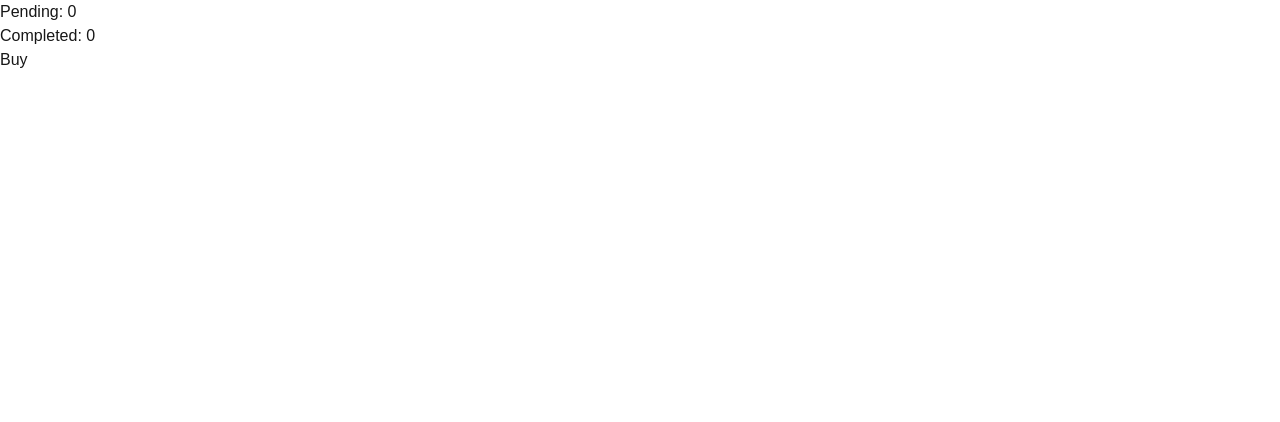
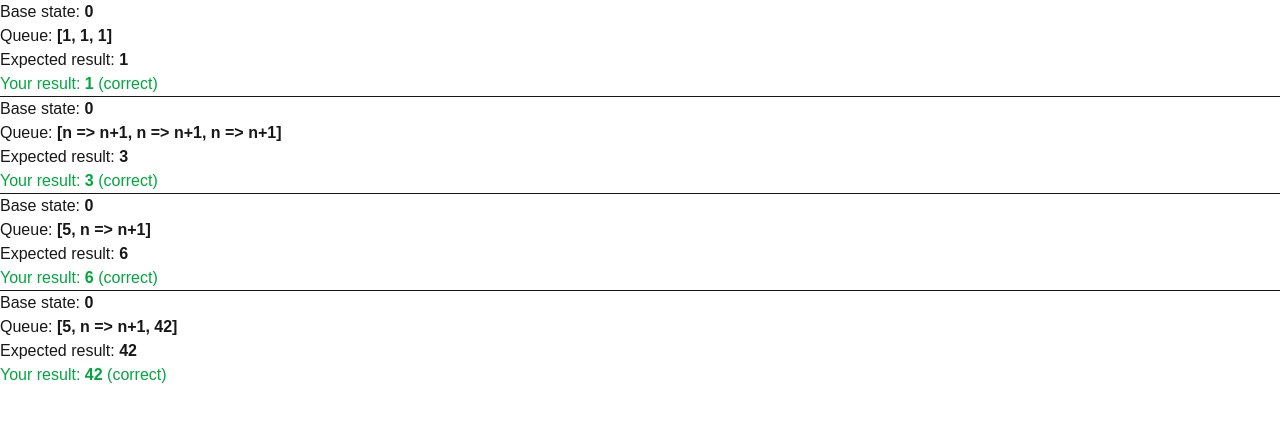
Before and after one commit to IrakliAmbroladze/nextjs-playground, a Next.js app: page / in a window 1280 px wide. Shown: the top 422 px of the page. Built offline with nearby package versions, Linux system fonts and the light colour scheme.

Commit message:
Challenge 2 of 2: Implement the state queue yourself. my version

```diff
--- a/src/app/page.tsx
+++ b/src/app/page.tsx
@@ -1,29 +1,57 @@
 "use client";
 
-import { useState } from "react";
+import { getFinalState } from "@/utils/processQueue";
 
-const delay = (ms: number) => {
-  return new Promise((resolve) => {
-    setTimeout(resolve, ms);
-  });
-};
+interface TestCase {
+  baseState: number;
+  queue: number[] | string[];
+  expected: number;
+}
 
-const Counter = () => {
-  const [pending, setPending] = useState(0);
-  const [completed, setCompleted] = useState(0);
-  const handleClick = async () => {
-    setPending((pending) => pending + 1);
-    await delay(3000);
-    setPending((pending) => pending - 1);
-    setCompleted((completed) => completed + 1);
-  };
+function increment(n: number): number {
+  return n + 1;
+}
+increment.toString = () => "n => n+1";
+
+const TestCase = ({ baseState, queue, expected }: TestCase) => {
+  const actual = getFinalState(baseState, queue);
   return (
     <>
-      <h3>Pending: {pending}</h3>
-      <h3>Completed: {completed}</h3>
-      <button onClick={handleClick}>Buy</button>
+      <p>
+        Base state: <b>{baseState}</b>
+      </p>
+      <p>
+        Queue: <b>[{queue.join(", ")}]</b>
+      </p>
+      <p>
+        Expected result: <b>{expected}</b>
+      </p>
+      <p
+        className={`${actual === expected ? "text-green-600" : "text-red-600"}`}
+      >
+        Your result: <b>{actual}</b> (
+        {actual === expected ? "correct" : "wrong"})
+      </p>
     </>
   );
 };
 
-export default Counter;
+const App = () => {
+  return (
+    <>
+      <TestCase baseState={0} queue={[1, 1, 1]} expected={1} />
+      <hr />
+      <TestCase
+        baseState={0}
+        queue={[increment, increment, increment]}
+        expected={3}
+      />
+      <hr />
+      <TestCase baseState={0} queue={[5, increment]} expected={6} />
+      <hr />
+      <TestCase baseState={0} queue={[5, increment, 42]} expected={42} />
+    </>
+  );
+};
+
+export default App;
--- /dev/null
+++ b/src/utils/processQueue.ts
@@ -0,0 +1,11 @@
+export function getFinalState(baseState: number, queue: []) {
+  let finalState = baseState;
+  for (const entry of queue) {
+    if (typeof entry === "number") {
+      finalState = entry;
+    } else {
+      finalState = entry(finalState);
+    }
+  }
+  return finalState;
+}
```
